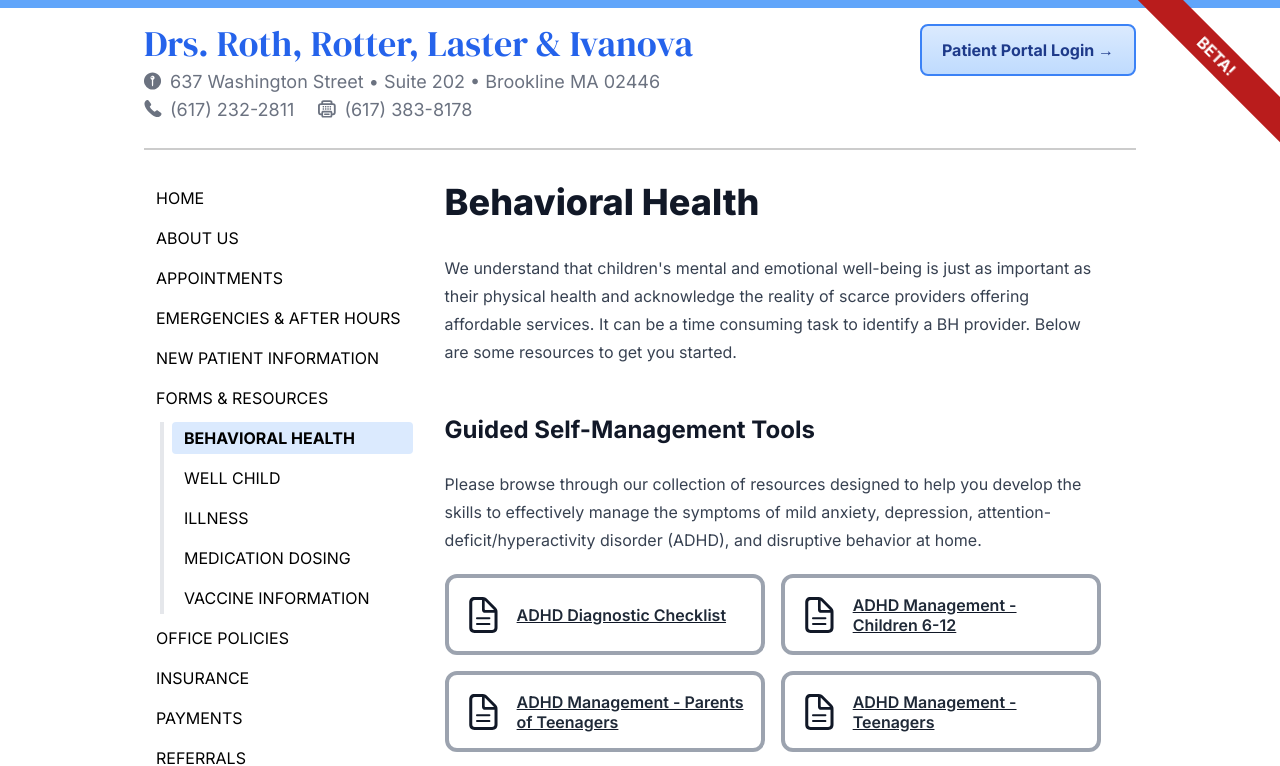
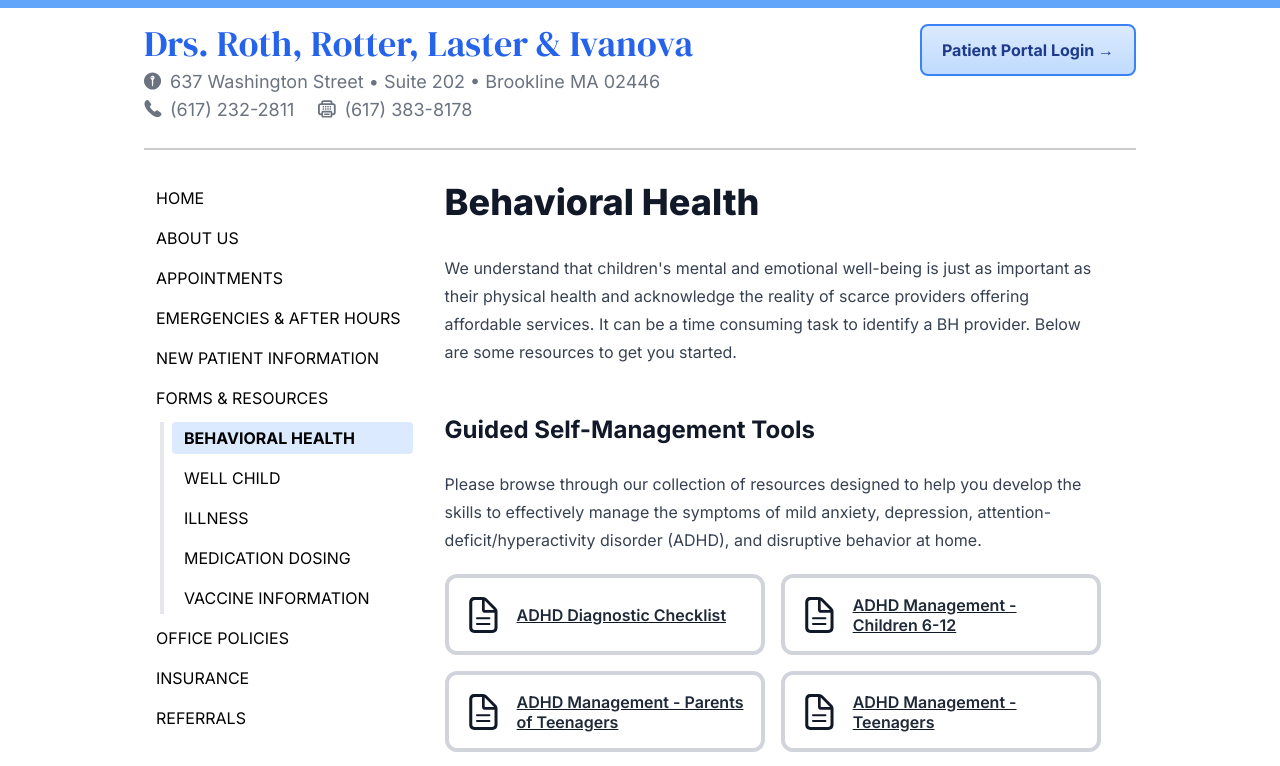
Before and after one commit to jameslittle230/rrl-3, a Next.js app: page /resources/behavioral in a window 1280 px wide. Shown: the top 766 px of the page. Built offline with nearby package versions, Linux system fonts and the light colour scheme.

Commit message:
Final pre-publish tweaks

```diff
--- a/app/globals.css
+++ b/app/globals.css
@@ -5,3 +5,11 @@
 svg {
   display: inline;
 }
+
+.prose .resource {
+  margin-top: 1.25rem;
+}
+
+.resource-grid .resource {
+  margin-top: 0;
+}
--- a/app/layout.tsx
+++ b/app/layout.tsx
@@ -35,15 +35,18 @@ export const metadata: Metadata = {
   description: "Pediatricians in Brookline, MA",
 };
 
+const BetaBadge = () => (
+  <div className="fixed inline bg-red-700 px-24 py-1 font-bold text-white rotate-45 right-[-3.5rem] top-10 uppercase">
+    Beta!
+  </div>
+);
+
 export default function Layout({ children }: { children: React.ReactNode }) {
   return (
     <html>
       <body
         className={`${inter.variable} ${dmSerifDisplay.variable} font-sans`}
       >
-        <div className="fixed inline bg-red-700 px-24 py-1 font-bold text-white rotate-45 right-[-3.5rem] top-10 uppercase">
-          Beta!
-        </div>
         <div className="border-t-8 border-blue-400 border-solid"></div>
         <div className="container max-w-screen-lg mx-auto p-4">
           <Header />
--- a/components/Resource2.tsx
+++ b/components/Resource2.tsx
@@ -10,8 +10,8 @@ const Resource = (props: {
   <a
     href={props.url}
     target="_blank"
-    className={`p-4 rounded-xl
-    border-4 border-gray-400 border-solid
+    className={`resource p-4 rounded-xl
+    border-4 border-gray-300 border-solid
     flex space-x-4 items-center hover:bg-gray-100`}
   >
     <div className="flex-shrink text-4xl">
--- a/components/ResourceGrid.tsx
+++ b/components/ResourceGrid.tsx
@@ -1,4 +1,4 @@
 const ResourceGrid = ({ children }: { children: React.ReactNode }) => (
-  <div className="grid md:grid-cols-2 gap-4">{children}</div>
+  <div className="resource-grid grid md:grid-cols-2 gap-4">{children}</div>
 );
 export default ResourceGrid;
--- a/data/navigationItems.ts
+++ b/data/navigationItems.ts
@@ -31,6 +31,6 @@ export const navItems: NavItem[] = [
   },
   { href: "/policies", title: "Office Policies" },
   { href: "/insurance", title: "Insurance" },
-  { href: "/payments", title: "Payments" },
+  // { href: "/payments", title: "Payments" },
   { href: "/referrals", title: "Referrals" },
 ];
```
